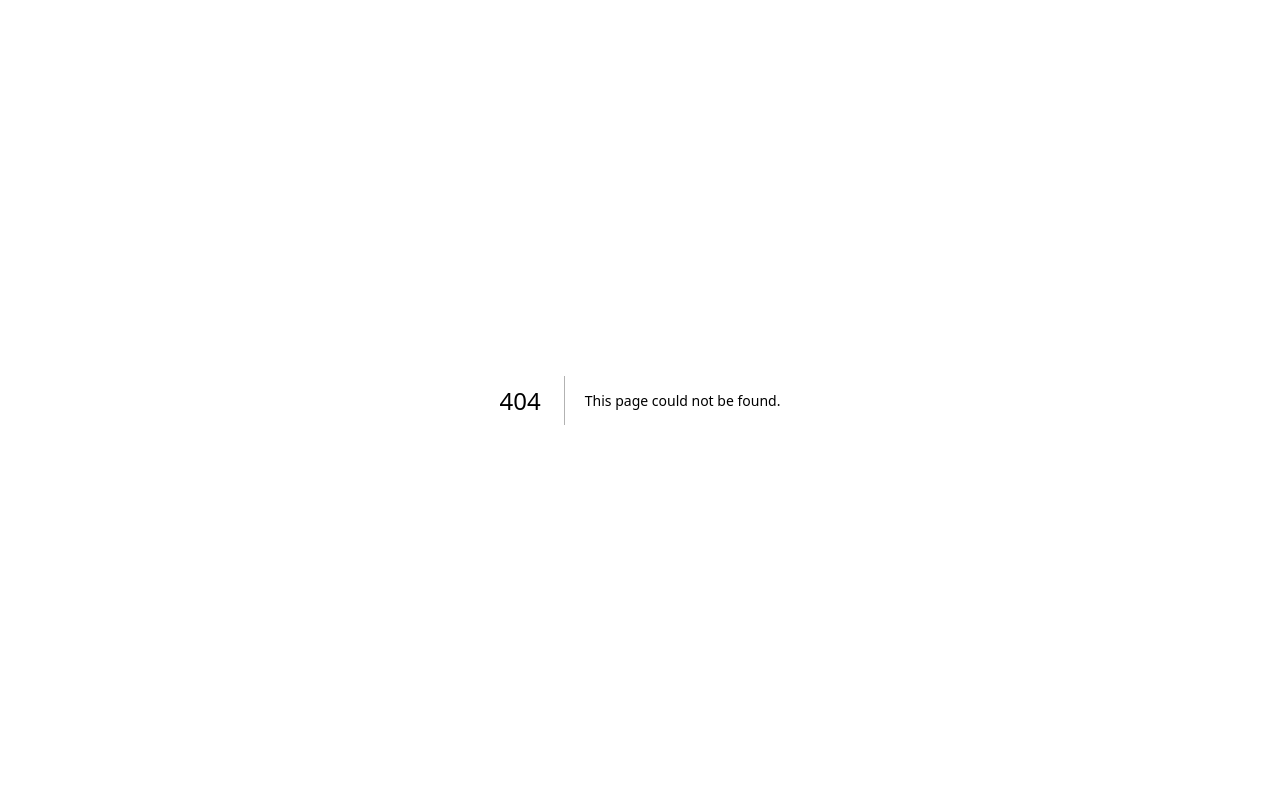
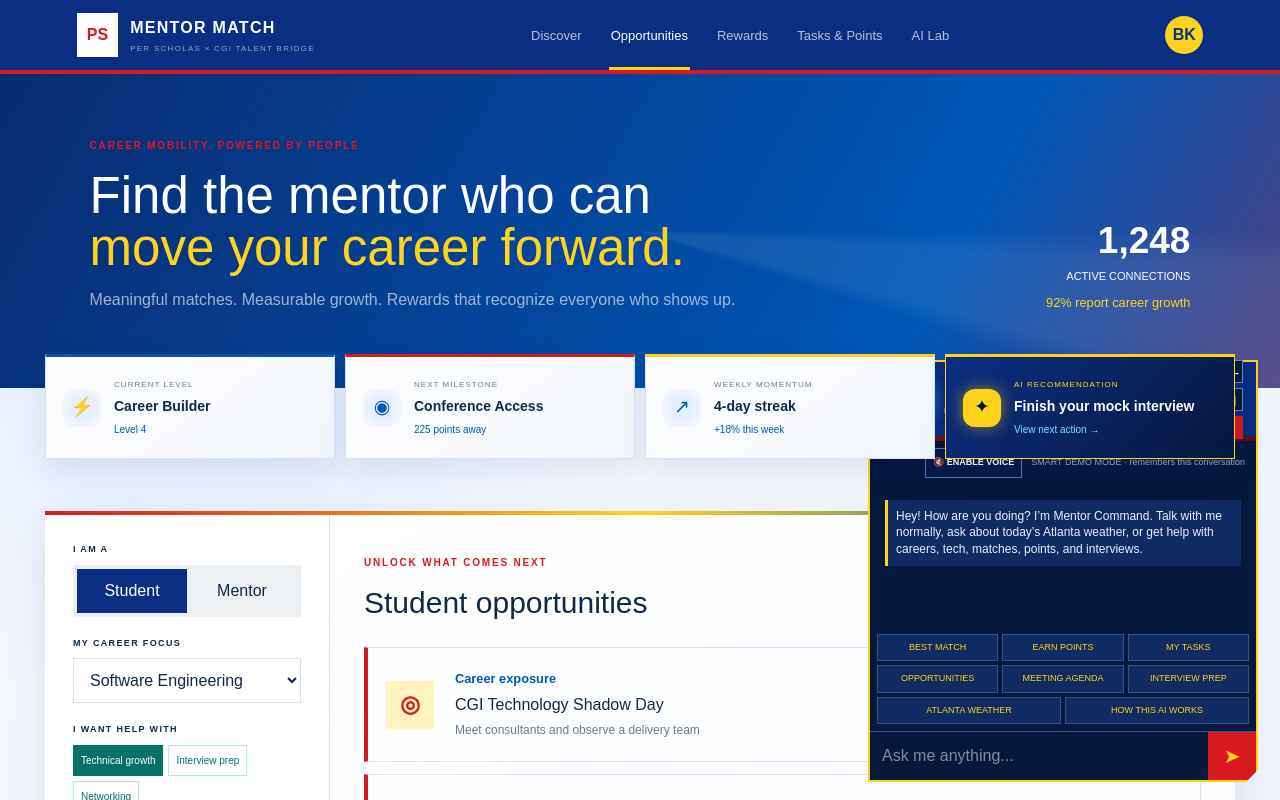
Before and after one commit to bakarr86/bakarr86-mentor-match-ai-platform, a Next.js app: page /opportunities in a window 1280 px wide. Before the commit this address had no page. Shown: the top 800 px of the page. Built offline with nearby package versions, Linux system fonts and the light colour scheme.

Commit message:
Add app/opportunities/page.tsx

```diff
--- /dev/null
+++ b/app/opportunities/page.tsx
@@ -0,0 +1,5 @@
+import { MentorMatchApp } from "../page";
+
+export default function OpportunitiesPage() {
+  return <MentorMatchApp initialTab="opportunities" />;
+}
```
